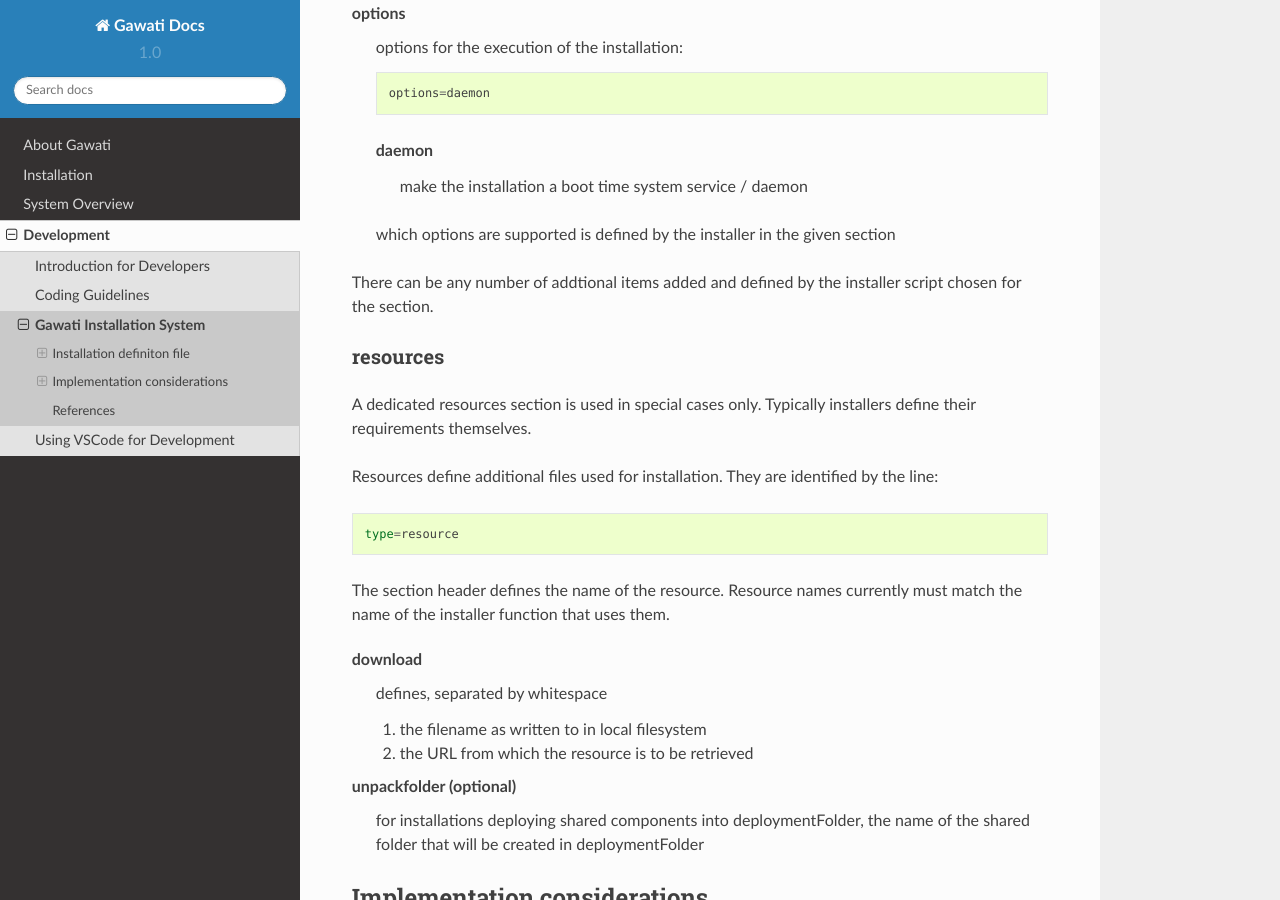
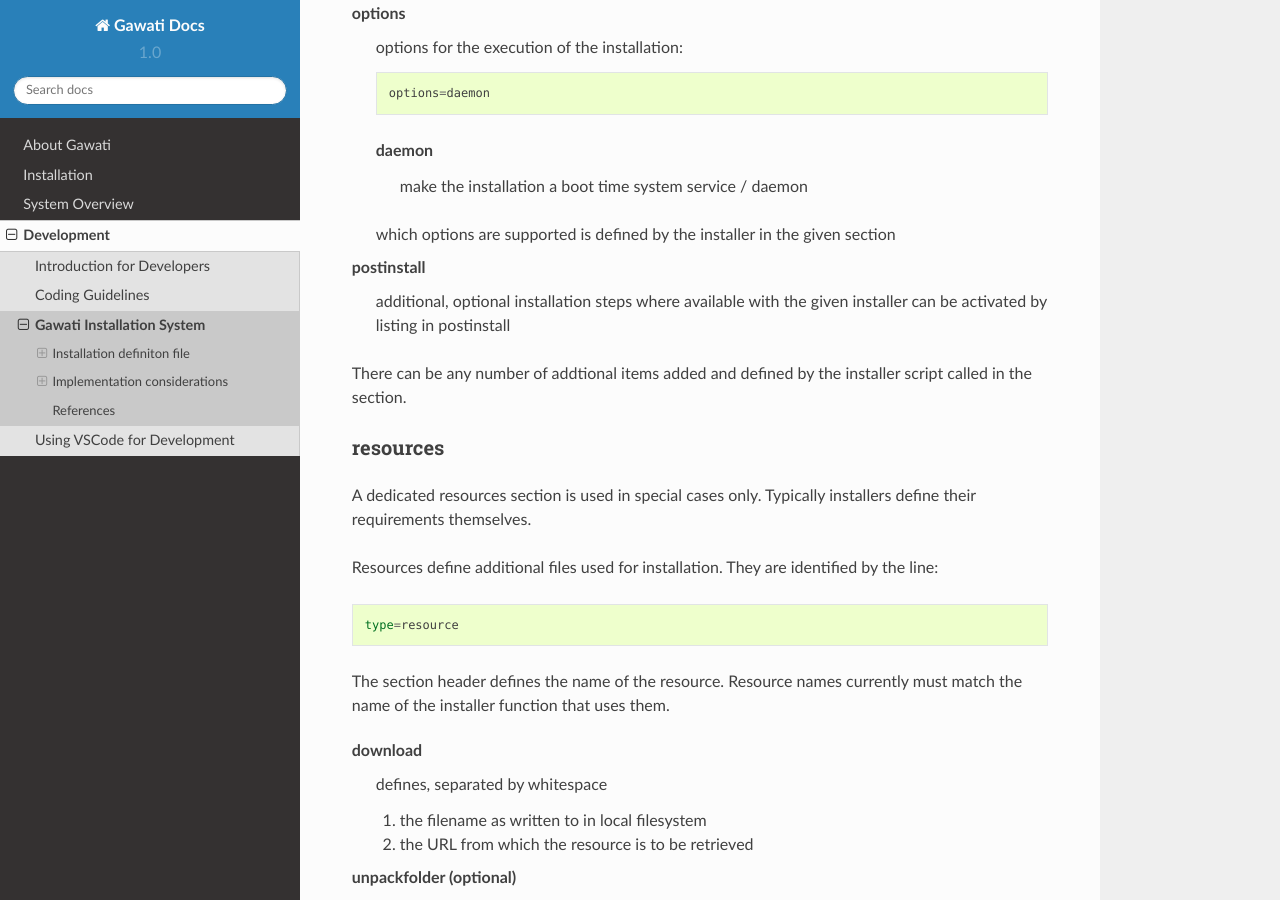
Before and after one commit to gawati/gawati-docs, a Sphinx documentation site: the page built from docs/source/development/installationsystem.rst, in a window 1280 px wide and 900 px high, scrolled down 2794 px. Built offline with Sphinx 7.4.7 and the Read the Docs theme 2.0.0, drawn with Linux system fonts in a browser that asks for light colours.

```diff
--- a/docs/source/development/installationsystem.rst
+++ b/docs/source/development/installationsystem.rst
@@ -129,8 +129,13 @@ options
 
  which options are supported is defined by the installer in the given section
 
+
+postinstall
+ additional, optional installation steps where available with the given
+ installer can be activated by listing in postinstall
+
 There can be any number of addtional items added and defined by the installer
-script chosen for the section.
+script called in the section.
 
 
 resources
```
Also changed, not shown: docs/source/development/installer/centos.rst (added, +34 -0 lines), docs/source/development/installer/httpd.rst (added, +25 -0 lines), docs/source/development/installer/index.rst (added, +7 -0 lines).
